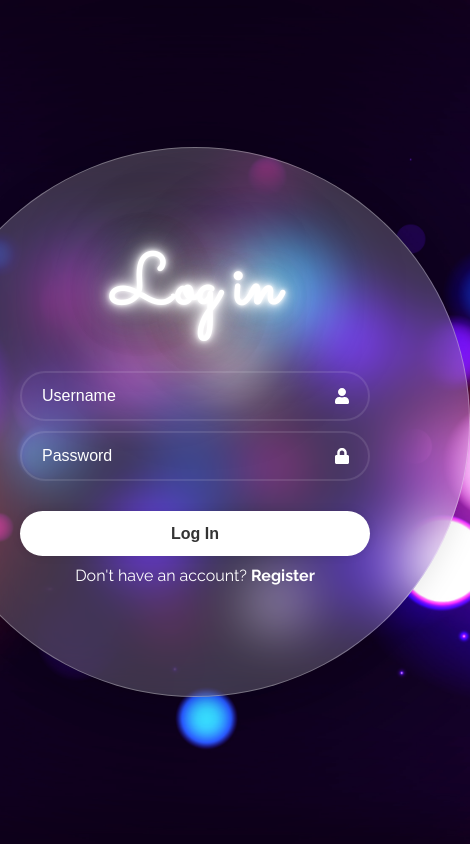
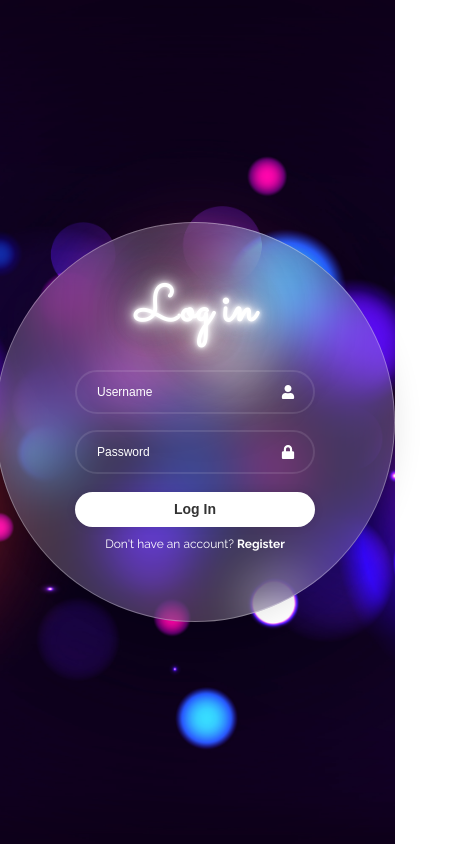
Before and after one commit to ssannejohansson/GroupProject-React, a React (Vite) app in the folder group-project/: page / in a window 390 px wide. Shown: the whole page, 470 px wide, since content can reach past the window. Built offline with nearby package versions, Linux system fonts and the light colour scheme.

Commit message:
Added responsiveness
Added responsiveness to login-screen

```diff
--- a/group-project/src/components/LoginRegistration.css
+++ b/group-project/src/components/LoginRegistration.css
@@ -31,6 +31,7 @@ body {
     align-items: center;
     justify-content: center;
     overflow: hidden;
+    flex-wrap: wrap;
 }
 
 h1 {
@@ -129,3 +130,38 @@ span {
     font-weight: bold;
     cursor: pointer;
 }
+
+
+@media screen and (max-width: 768px) {
+    .form-box {
+         height: 400px;
+         width: 400px;
+    }
+
+    .input-box input {
+        width: 240px;
+        height: 30px;
+        font-size: 12px;
+    }
+
+    .input-box .icon {
+        font-size: 14px;
+    }
+
+    h1 {
+
+        margin-bottom: 0px;
+        font-size: 50px;
+    }
+
+    form button {
+            width: 100%;
+            height: 35px;
+            font-size: 14px;
+            margin-top: 5px;
+    }
+
+    p, span {
+        font-size: 12px;
+    }
+}
```
